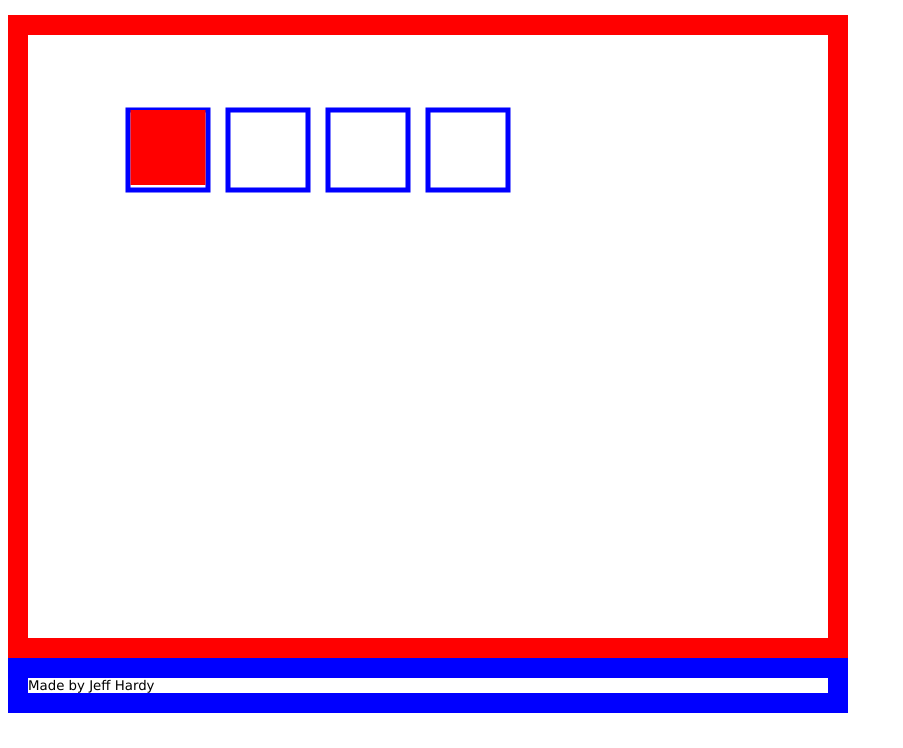
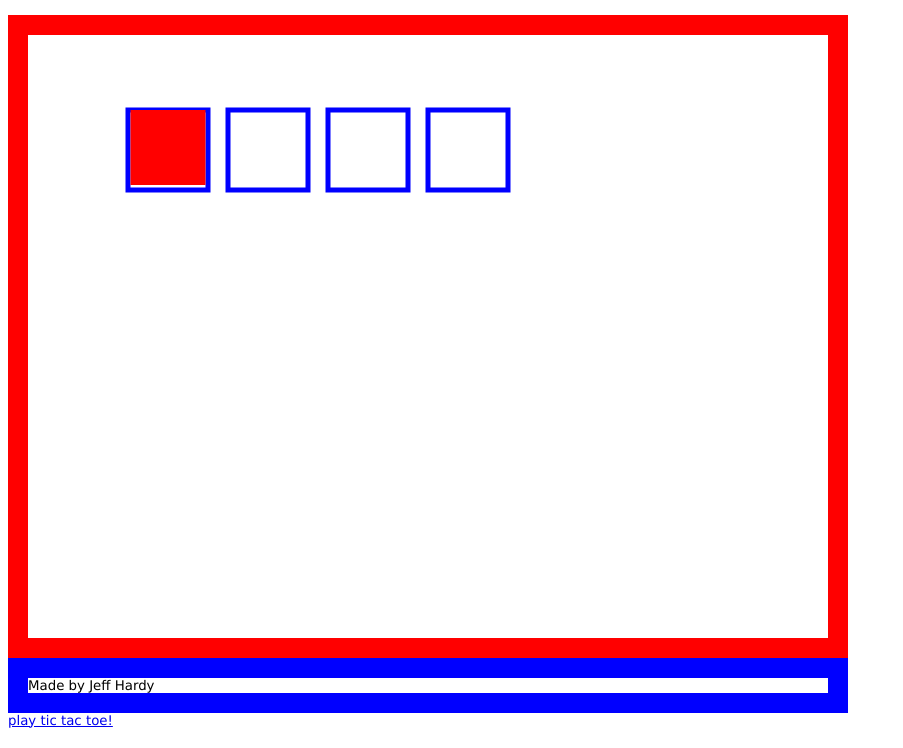
Before and after one commit to bnekolny/explorers-of-compton, a website: page index.html in a window 1280 px wide. Shown: the part 52-800 px from the top of the page, without its empty margins (0-903 px from the left). Drawn offline with nearby package versions, Linux system fonts and the light colour scheme.

Commit message:
temporary workaround until I understand app.js

```diff
--- a/index.html
+++ b/index.html
@@ -18,6 +18,8 @@
 	<div id="screen">
 		<div id="cat"></div>
 		<div id="dog">Made by Jeff Hardy </div>
+
+		<a href="tictactoe.html"> play tic tac toe!</a>
 	</div>
   </body>
 </html>
```
